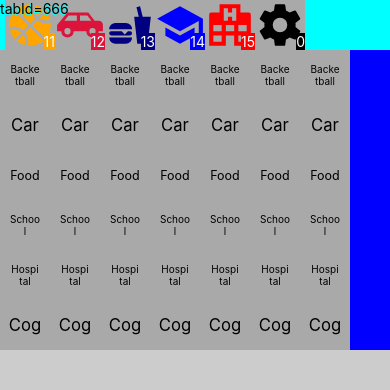
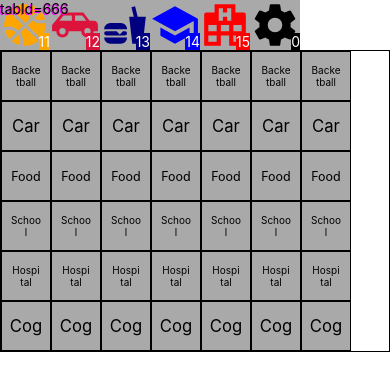
Before and after one commit to rokashevich/tiary, a React Native app: screen / in a window 390 px wide. Shown: the top 390 px of the page. Built offline with nearby package versions, Linux system fonts and the light colour scheme.

Commit message:
Подразобрал UI на компоненты

```diff
--- a/App.js
+++ b/App.js
@@ -1,15 +1,36 @@
-import React, { Component, useState, useContext } from 'react';
-import { TouchableOpacity, Text, View, Image, ScrollView, Dimensions, PixelRatio, FlatList } from 'react-native';
-import Svg, { Path } from 'react-native-svg';
-import { Icons, Backetball, Car, School, Food, Cog } from './Icons';
-import { Categories, Tables, DATA } from './Db';
+import React, { useState, useContext } from 'react';
+import { TouchableOpacity, Text, View, ScrollView, Dimensions, FlatList } from 'react-native';
+import { Icons } from './Icons';
+import { Categories } from './Db';
 import AppContext from './AppContext';
 
-const ButtonsRow = () => {
+const Tile = (props) => {
     const context = useContext(AppContext);
-    const categories = Categories
 
-    return categories.map((item) => (
+    const size = context.tileSize
+    const text_length = props.text.length
+    const font_size = size / (props.text.length > 5 ? 5 : props.text.length)
+    const text = props.text.match(/.{1,5}/g).join("\n")
+    return <View style={{
+        width: size,
+        height: size,
+        backgroundColor: 'darkgray',
+        justifyContent: 'center',
+        alignItems: 'center',
+        borderWidth: 1
+    }} >
+        <Text adjustsFontSizeToFit={true} minimumFontScale={0.01}
+            style={{ color: 'black', fontSize: font_size, textAlign: 'center' }}>
+            {text}
+        </Text>
+    </View>
+
+}
+
+
+const HeaderButtons = () => {
+    const context = useContext(AppContext);
+    return Categories.map((item) => (
         <TouchableOpacity
             onPress={() => { context.setTabId(item.id) }}
             style={{ background: item.id == context.tabId ? 'gray' : 'darkgray' }}>
@@ -19,35 +40,40 @@ const ButtonsRow = () => {
     ))
 }
 
-const Tile = (props) => {
-    const context = useContext(AppContext);
-    const size = context.tileSize
+const Header = () => {
 
-    const text_length = props.text.length
-    const font_size = size / (props.text.length > 5 ? 5 : props.text.length)
-    const text = props.text.match(/.{1,5}/g).join("\n")
-    return (
-        <View style={{
-            width: size,
-            height: size,
-            backgroundColor: 'darkgray',
-            justifyContent: 'center',
-            alignItems: 'center',
-        }} >
-            <Text adjustsFontSizeToFit={true} minimumFontScale={0.01}
-                style={{ color: 'black', fontSize: font_size, textAlign: 'center' }}>
-                {text}
-            </Text>
-        </View>
-    )
+    return <ScrollView
+        horizontal
+        showsHorizontalScrollIndicator={false}
+        style={{ flexGrow: 0 }}>
+        <HeaderButtons />
+    </ScrollView>
 }
 
-const ValueRow = (props) => {
+const TableRow = (props) => {
     return [0, 1, 2, 3, 4, 5, 6].map((i) => (
         <Tile text={props.values.name} first={i == 0 ? true : false} />
     ))
 }
 
+const Table = () => {
+    const renderItem = ({ item }) => <View horizontal style={{ flexDirection: 'row' }}>
+        <TableRow values={item} />
+    </View>
+    return <FlatList
+        style={{ borderWidth: 1 }}
+        data={Categories}
+        renderItem={renderItem}
+        keyExtractor={item => item.id}
+    />
+}
+
+const DebugBar = () => {
+    const context = useContext(AppContext);
+    return <Text style={{ position: 'absolute', textShadowColor: '#f0f', textShadowOffset: { width: -1, height: 1 } }}>
+        tabId={context.tabId}
+    </Text>
+}
 
 const App = () => {
     const [tileSize, setTabSize] = useState(50)
@@ -66,44 +92,18 @@ const App = () => {
         setSetting1value,
         toggleSetting2,
     };
-    // const myContext = useContext(AppContext);
-
-    // Размер тайла, кол-во колонок зависят от размера экранчика и плотности пикселей.
-    const base_size = userSettings.tileSize
-    const screen_width = Dimensions.get('window').width
-    const max_columns = Math.floor(screen_width / base_size)
-    const tile_size = Math.floor(screen_width / max_columns)
-    const pixels_left = screen_width - tile_size * max_columns
-
-
-    const renderItem = ({ item }) => (
-        <View horizontal style={{ background: '#0000ff', flex: 1, flexDirection: 'row', marginBottom: 0 }}>
-            <ValueRow values={item} />
+    // const base_size = userSettings.tileSize
+    // const screen_width = Dimensions.get('window').width
+    // const max_columns = Math.floor(screen_width / base_size)
+    // const tile_size = Math.floor(screen_width / max_columns)
+    // const pixels_left = screen_width - tile_size * max_columns
+    return <AppContext.Provider value={userSettings}>
+        <View>
+            <Header />
+            <Table />
+            <DebugBar />
         </View>
-    );
-
-    return (
-        <AppContext.Provider value={userSettings}>
-            <View style={{ flex: 1, backgroundColor: 'cyan' }}>
-                <ScrollView
-                    horizontal
-                    showsHorizontalScrollIndicator={false}
-                    style={{ flexGrow: 0, marginLeft: pixels_left }}>
-                    <ButtonsRow />
-                </ScrollView>
-
-                <FlatList
-                    style={{ flex: 1, backgroundColor: '#ccc' }}
-                    data={Categories}
-                    renderItem={renderItem}
-                    keyExtractor={item => item.id}
-                />
-                <Text style={{ position: 'absolute', textShadowColor: '#0ff', textShadowOffset: { width: -1, height: 1 } }}>
-                    tabId={userSettings.tabId}
-                </Text>
-            </View>
-        </AppContext.Provider>
-    )
+    </AppContext.Provider>
 }
 
 export default App;
```
